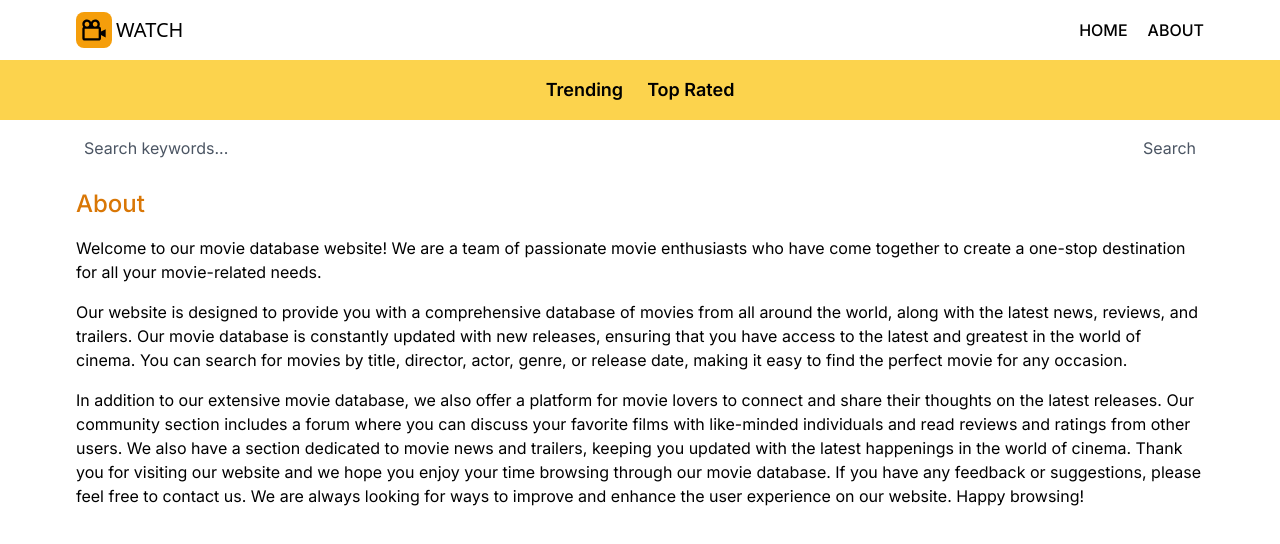
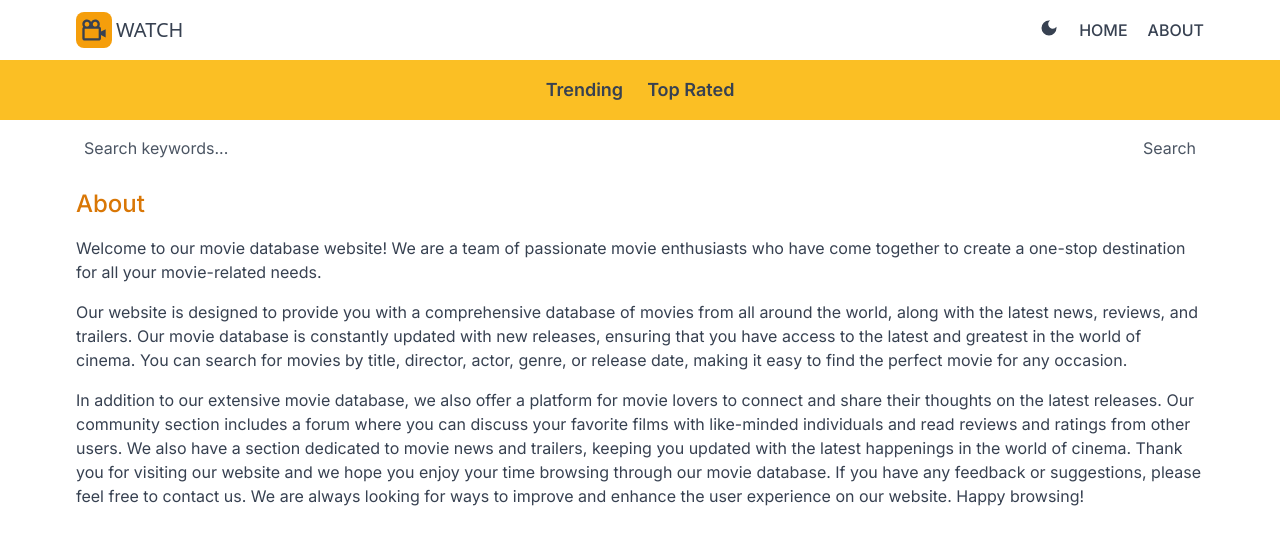
Before and after one commit to samarkand-fr/next-movie, a Next.js app: page /about in a window 1280 px wide. Shown: the top 544 px of the page. Built offline with nearby package versions, Linux system fonts and the light colour scheme.

Commit message:
add dark theme

```diff
--- a/package.json
+++ b/package.json
@@ -10,13 +10,14 @@
   },
   "dependencies": {
     "next": "14.1.3",
+    "next-themes": "^0.2.1",
     "react": "^18",
     "react-dom": "^18",
     "react-icons": "^5.0.1"
   },
   "devDependencies": {
     "@types/node": "^20",
-    "@types/react": "^18",
+    "@types/react": "^18.2.64",
     "@types/react-dom": "^18",
     "autoprefixer": "^10.0.1",
     "eslint": "^8",
--- /dev/null
+++ b/src/app/Providers.tsx
@@ -0,0 +1,18 @@
+'use client';
+
+import { ReactNode } from 'react';
+import { ThemeProvider } from 'next-themes';
+
+interface ProvidersProps {
+  children: ReactNode;
+}
+
+export default function Providers({ children }: ProvidersProps) {
+  return (
+    <ThemeProvider defaultTheme='system' attribute='class'>
+      <div className='text-gray-700 dark:text-gray-200 dark:bg-gray-700 min-h-screen select-none transition-colors duration-300'>
+        {children}
+      </div>
+    </ThemeProvider>
+  );
+}
--- a/src/app/layout.tsx
+++ b/src/app/layout.tsx
@@ -4,12 +4,13 @@ import "./globals.css";
 import Header from '@/components/Header';
 import Navbar from '@/components/Navbar';
 import SearchBox from "@/components/SearchBox"
+import Providers from "./Providers";
 
 const inter = Inter({ subsets: ["latin"] });
 
 export const metadata: Metadata = {
-  title: "Create Next App",
-  description: "Generated by create next app",
+  title: "Movie Watch",
+  description: "An App that shows  movies retrieved from  IMDB",
 };
 
 export default function RootLayout({
@@ -20,10 +21,12 @@ export default function RootLayout({
   return (
     <html lang="en">
       <body className={inter.className}>
+        <Providers>
           <Header />
-        <Navbar />
-        <SearchBox />
-        {children}
+          <Navbar />
+          <SearchBox />
+          {children}
+        </Providers>
       </body>
     </html>
   );
--- a/src/components/Header.tsx
+++ b/src/components/Header.tsx
@@ -2,6 +2,7 @@ import Link from "next/link";
 import MenuItem from "./MenuItem";
 import { AiFillHome } from "react-icons/ai";
 import { BiCameraMovie } from "react-icons/bi";
+import ToggleTheme from "./ToggleTheme";
 
 export default function Header() {
   return (
@@ -13,6 +14,7 @@ export default function Header() {
         </div>
       </Link>
       <div className="flex gap-5 ">
+        <ToggleTheme />
         <MenuItem title="home" address="/" Icon={AiFillHome} />
         <MenuItem title="about" address="/about" Icon={BiCameraMovie} />
       </div>
--- a/src/components/Navbar.tsx
+++ b/src/components/Navbar.tsx
@@ -2,7 +2,7 @@ import NavbarItem from "./NavbarItem";
 
 export default function Navbar() {
   return (
-    <div className="flex  bg-amber-300 dark:bg-slate-300 p-4 lg:text-lg justify-center gap-6">
+    <div className="flex dark:bg-gray-600 bg-amber-400 p-4 lg:text-lg justify-center gap-6">
       <NavbarItem title="Trending" param="fetchTrending" />
       <NavbarItem title="Top Rated" param="fetchTopRated" />
     </div>
--- /dev/null
+++ b/src/components/ToggleTheme.tsx
@@ -0,0 +1,30 @@
+'use client';
+
+import { MdLightMode, MdDarkMode } from 'react-icons/md';
+import { useTheme } from 'next-themes';
+import { useEffect, useState } from 'react';
+
+export default function ToggleTheme() {
+  const { theme, setTheme, systemTheme } = useTheme();
+  const [mounted, setMounted] = useState(false);
+  const currentTheme = theme === 'system' ? systemTheme : theme;
+
+  useEffect(() => setMounted(true), []);
+
+  const handleToggle = () => {
+    setTheme(currentTheme === 'dark' ? 'light' : 'dark');
+  };
+
+  console.log('Current Theme:', currentTheme);
+
+  return (
+    <div className="cursor-pointer" onClick={handleToggle}>
+      {mounted &&
+        (currentTheme === 'dark' ? (
+          <MdLightMode className="text-xl hover:text-amber-500 transition" />
+        ) : (
+          <MdDarkMode className="text-xl hover:text-amber-500 transition" />
+        ))}
+    </div>
+  );
+}
--- a/tailwind.config.ts
+++ b/tailwind.config.ts
@@ -16,5 +16,6 @@ const config: Config = {
     },
   },
   plugins: [],
+  darkMode: 'class',
 };
 export default config;
```
Also changed, not shown: 1 other file (tests, documents, lock files or other folders).
